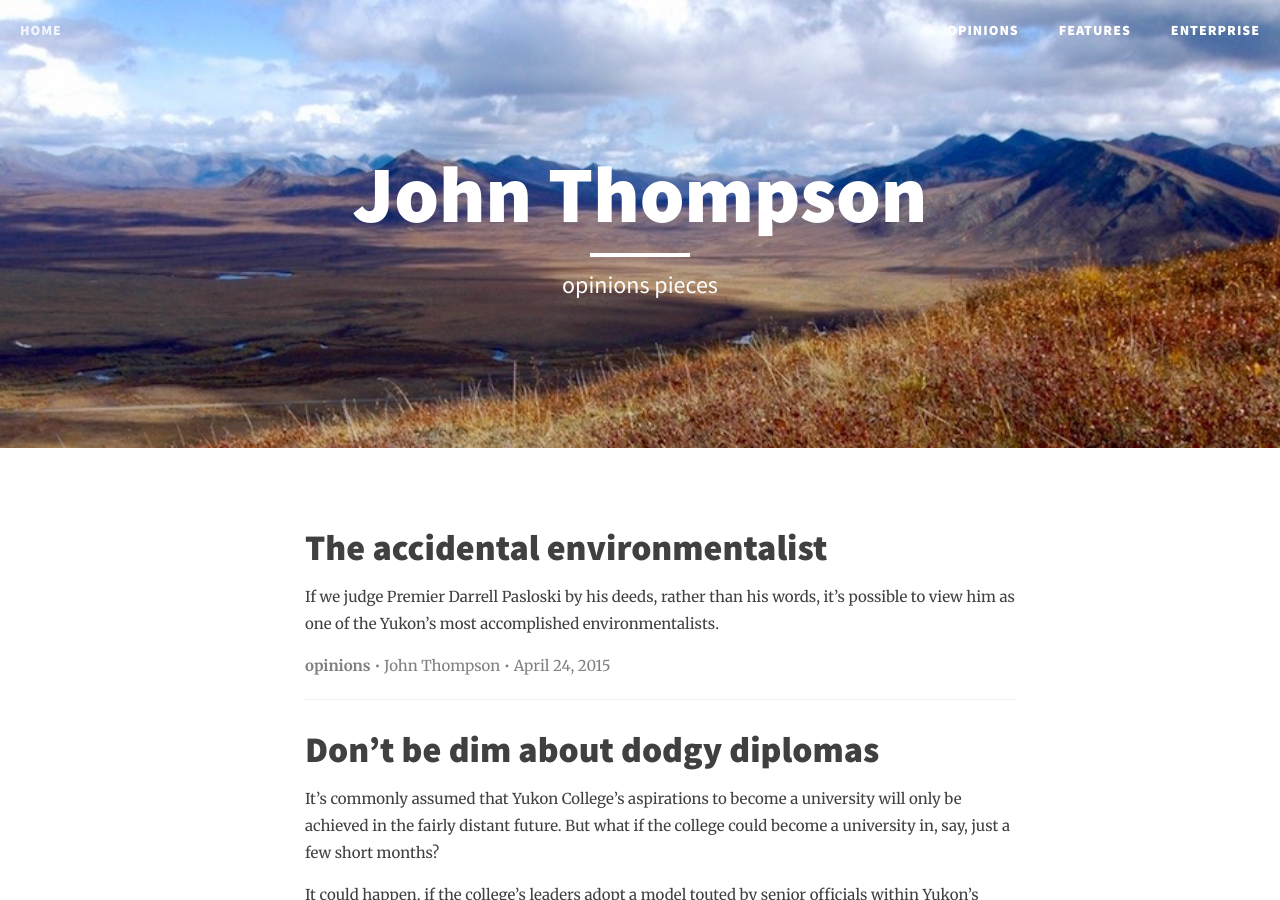
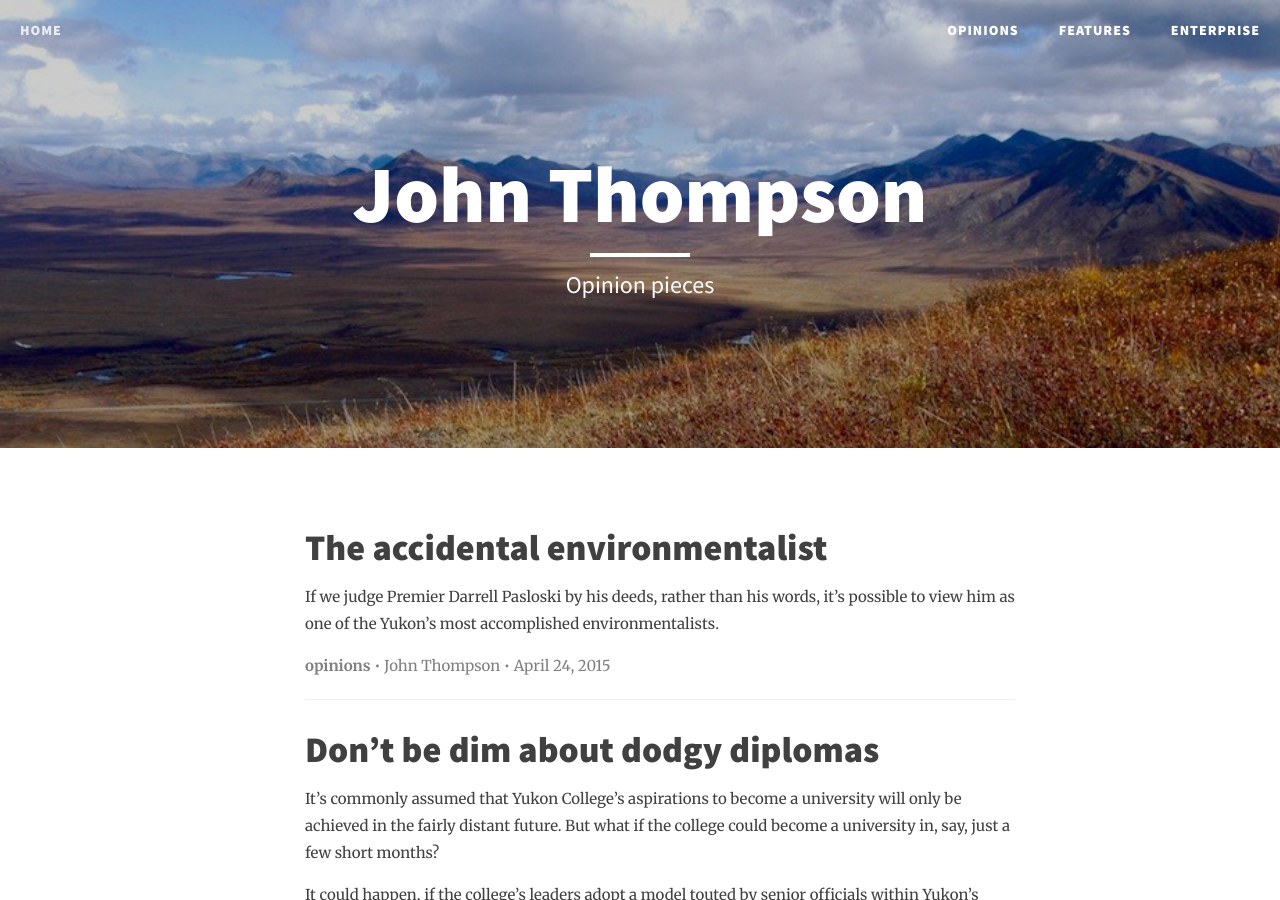
Before and after one commit to johngthompson/johngthompson.github.io, a Jekyll site: the page built from opinions/index.html, in a window 1280 px wide and 900 px high. Built offline with Jekyll 4.4.1, drawn with Linux system fonts in a browser that asks for light colours.

Commit message:
fixed category heads

```diff
--- a/features/index.html
+++ b/features/index.html
@@ -1,7 +1,7 @@
 ---
 layout: page
 navbartitle: features
-description: "features writing"
+description: "Feature writing"
 ---
 
 <ul class="posts">
--- a/opinions/index.html
+++ b/opinions/index.html
@@ -1,7 +1,7 @@
 ---
 layout: page
 navbartitle: opinions
-description: "opinions pieces"
+description: "Opinion pieces"
 ---
 
 <ul class="posts">
```
Also changed, not shown: img/home-bg-backup.jpg (added), img/home-bg.jpg, 1 other file.
